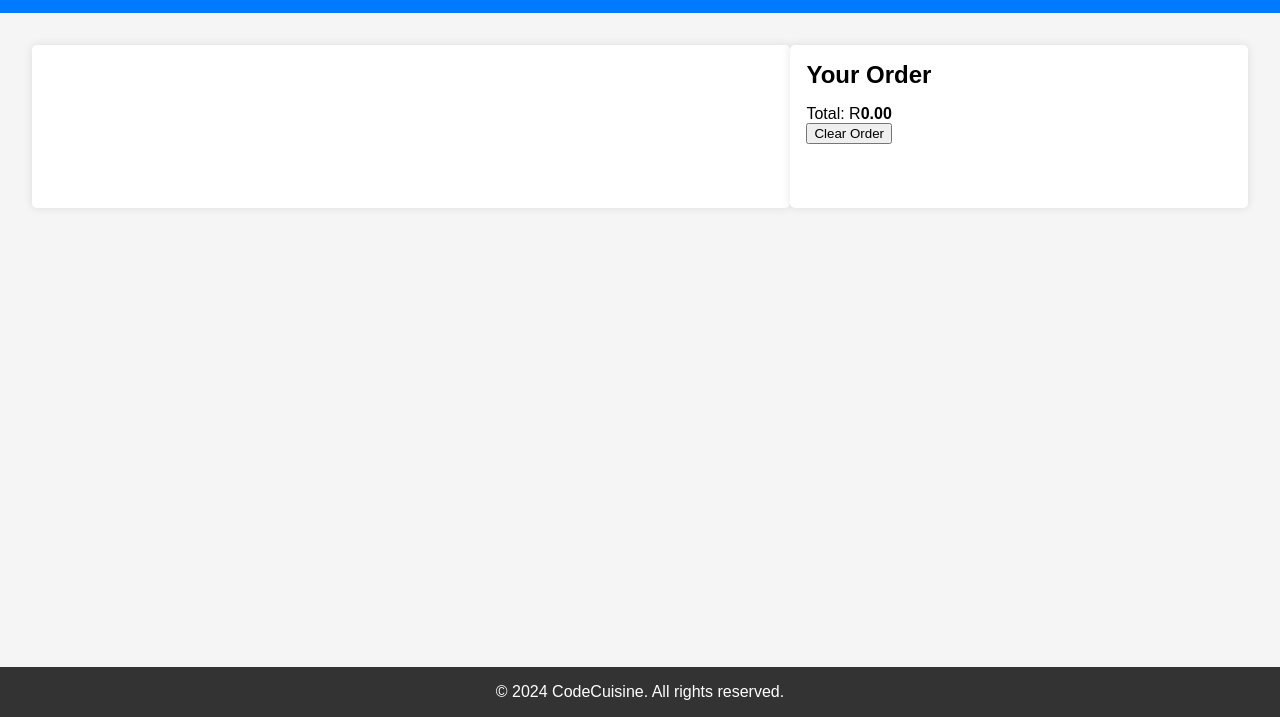
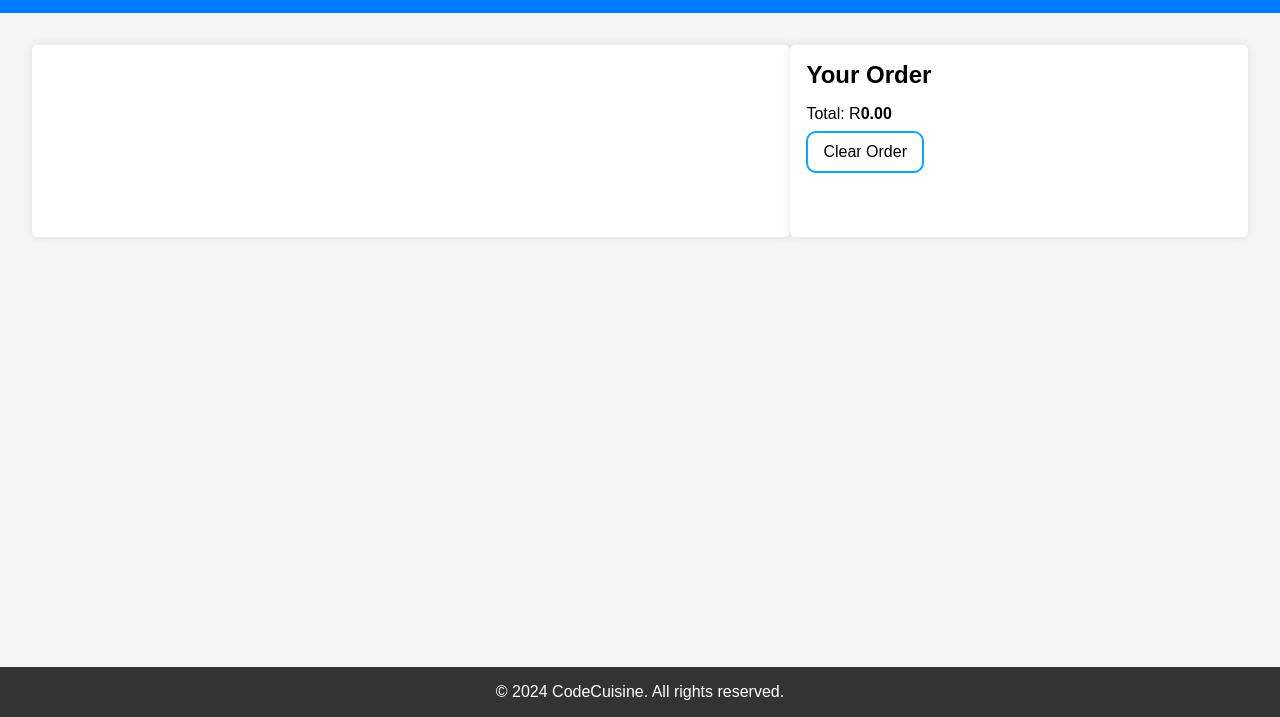
Before and after one commit to MohauMushi/Module_6_MOHMUS379_BCL2401_GroupA_MohauMushi_JSL06, a plain HTML site: page index.html in a window 1280 px wide. Shown: the part 83-800 px from the top of the page. Drawn offline with Linux system fonts and the light colour scheme.

Commit message:
style: Button Style

```diff
--- a/index.css
+++ b/index.css
@@ -71,6 +71,29 @@ main {
     font-weight: bold;
 }
 
+button{
+	border: 0;
+	outline: none;
+	font-family: inherit;
+	font-size: inherit;
+	cursor: pointer;
+}
+#clear-order {
+	font-weight: 500;
+    margin-top: 8px;
+	padding: 10px 15px;
+	background-color: transparent;
+	color: #000000;
+	border-radius: 10px;
+	border: 2px solid #0aa5ff;
+	transition: 0.2s;
+}
+
+#clear-order:hover{
+	background-color: #0aa5ff;
+	color: white;
+}
+
 footer {
     text-align: center;
     padding: 1rem 0;
```
